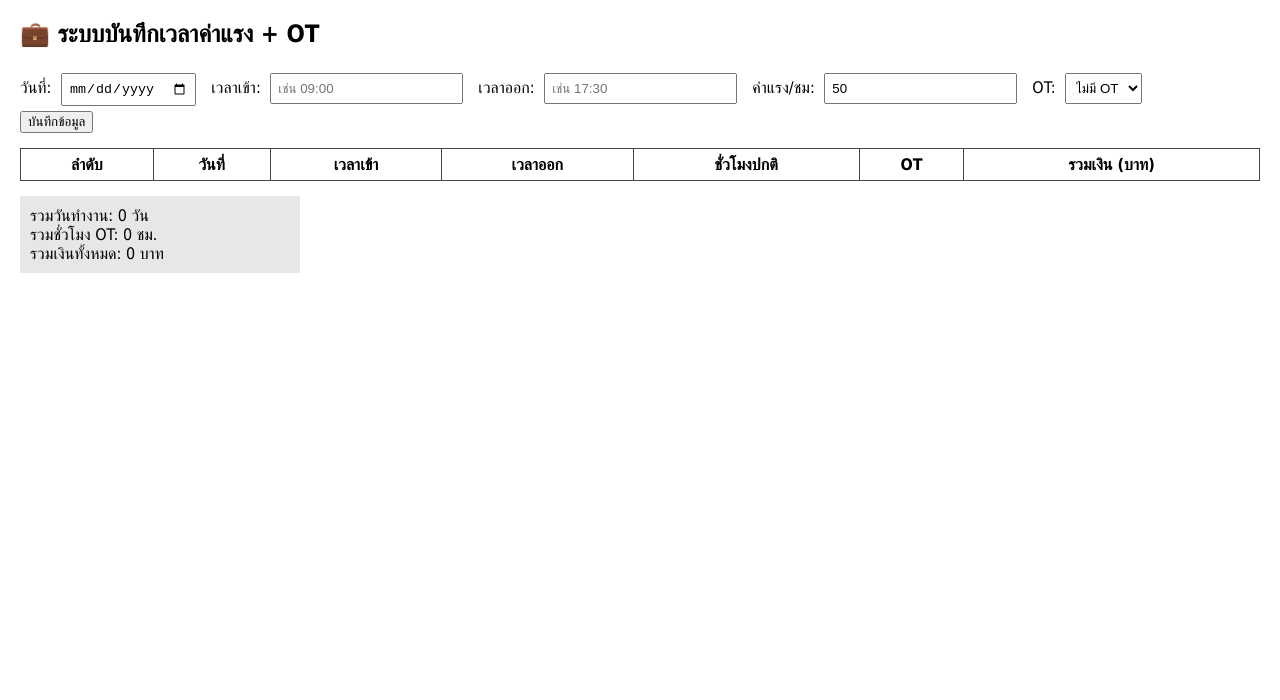
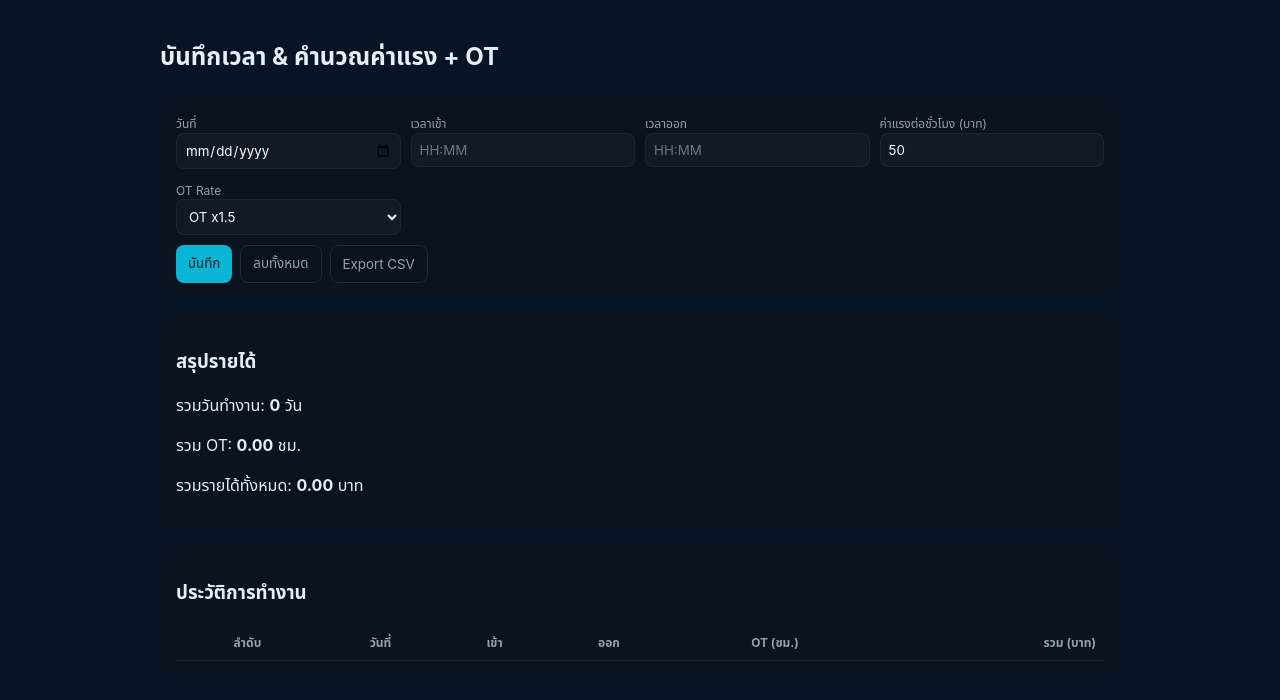
Before and after one commit to prachyaexe-cyber/parttime, a plain HTML site: page index.html in a window 1280 px wide. Drawn offline with Linux system fonts and the light colour scheme.

Commit message:
Update index.html

```diff
--- a/index.html
+++ b/index.html
@@ -1,135 +1,183 @@
-<!DOCTYPE html>
+<!doctype html>
 <html lang="th">
 <head>
-<meta charset="UTF-8">
-<title>บันทึกเวลาค่าแรง</title>
+<meta charset="utf-8" />
+<meta name="viewport" content="width=device-width,initial-scale=1" />
+<title>บันทึกเวลาและคำนวณค่าแรง + OT</title>
+
 <style>
-    body { font-family: Tahoma; margin: 20px; }
-    input, select { padding: 6px; margin: 5px; }
-    table { border-collapse: collapse; margin-top: 15px; width: 100%; }
-    th, td { border: 1px solid #444; padding: 6px; text-align: center; }
-    .container { display: flex; gap: 10px; flex-wrap: wrap; }
-    .sumBox { margin-top: 15px; background:#e7e7e7; padding:10px; width:260px; }
+:root{--bg:#0f1724;--card:#0b1220;--accent:#06b6d4;--muted:#98a0aa;--glass:rgba(255,255,255,0.03)}
+*{box-sizing:border-box;font-family:Inter,system-ui,Segoe UI,Roboto,'Noto Sans Thai',sans-serif}
+body{margin:0;background:#071428;color:#e6eef6;padding:20px}
+.container{max-width:960px;margin:0 auto}
+.card{background:var(--card);padding:16px;border-radius:10px;margin-bottom:14px}
+.grid{display:grid;grid-template-columns:repeat(4,1fr);gap:10px}
+label{font-size:12px;color:var(--muted)}
+input,select{width:100%;padding:8px;border-radius:8px;border:1px solid rgba(255,255,255,0.05);background:var(--glass);color:#fff}
+button{padding:8px 12px;border-radius:8px;border:0;cursor:pointer;background:var(--accent);color:#042022}
+button.ghost{background:transparent;border:1px solid rgba(255,255,255,0.1);color:var(--muted)}
+table{width:100%;border-collapse:collapse;margin-top:10px}
+th,td{padding:8px;border-bottom:1px solid rgba(255,255,255,0.06);font-size:13px}
+th{color:var(--muted);font-size:12px}
+.right{text-align:right}
+@media(max-width:720px){.grid{grid-template-columns:repeat(2,1fr)}}
 </style>
 </head>
+
 <body>
+<div class="container">
 
-<h2>💼 ระบบบันทึกเวลาค่าแรง + OT</h2>
+<h2>บันทึกเวลา & คำนวณค่าแรง + OT</h2>
 
-<div class="container">
+<div class="card">
+  <div class="grid">
     <div>
-        วันที่: <input type="date" id="dateInput">
+      <label>วันที่</label>
+      <input type="date" id="date">
     </div>
     <div>
-        เวลาเข้า: <input type="text" id="startInput" placeholder="เช่น 09:00" maxlength="5">
+      <label>เวลาเข้า</label>
+      <input type="text" id="start" placeholder="HH:MM" maxlength="5">
     </div>
     <div>
-        เวลาออก: <input type="text" id="endInput" placeholder="เช่น 17:30" maxlength="5">
+      <label>เวลาออก</label>
+      <input type="text" id="end" placeholder="HH:MM" maxlength="5">
     </div>
     <div>
-        ค่าแรง/ชม: <input type="number" id="rateInput" value="50">
+      <label>ค่าแรงต่อชั่วโมง (บาท)</label>
+      <input type="number" id="wage" value="50">
     </div>
     <div>
-        OT:
+      <label>OT Rate</label>
       <select id="otRate">
-            <option value="0">ไม่มี OT</option>
-            <option value="1.5">1.5</option>
-            <option value="2.0">2.0</option>
-            <option value="2.25">2.25</option>
+        <option value="1.5">OT x1.5</option>
+        <option value="2.0">OT x2.0</option>
+        <option value="2.5">OT x2.5</option>
       </select>
     </div>
   </div>
 
-<button onclick="saveData()">บันทึกข้อมูล</button>
+  <div style="margin-top:10px;display:flex;gap:8px">
+    <button id="addBtn">บันทึก</button>
+    <button id="clearBtn" class="ghost">ลบทั้งหมด</button>
+    <button id="exportBtn" class="ghost">Export CSV</button>
+  </div>
+</div>
 
-<table id="dataTable">
+<div class="card">
+<h3>สรุปรายได้</h3>
+<p>รวมวันทำงาน: <b id="sumDays">0</b> วัน</p>
+<p>รวม OT: <b id="sumOT">0</b> ชม.</p>
+<p>รวมรายได้ทั้งหมด: <b id="sumTotal">0</b> บาท</p>
+</div>
+
+<div class="card">
+<h3>ประวัติการทำงาน</h3>
+<table>
 <thead>
 <tr>
 <th>ลำดับ</th>
 <th>วันที่</th>
-            <th>เวลาเข้า</th>
-            <th>เวลาออก</th>
-            <th>ชั่วโมงปกติ</th>
-            <th>OT</th>
-            <th>รวมเงิน (บาท)</th>
+<th>เข้า</th>
+<th>ออก</th>
+<th>OT (ชม.)</th>
+<th class="right">รวม (บาท)</th>
 </tr>
 </thead>
-    <tbody></tbody>
+<tbody id="logTable"></tbody>
 </table>
+</div>
 
-<div class="sumBox">
-    รวมวันทำงาน: <span id="totalDays">0</span> วัน<br>
-    รวมชั่วโมง OT: <span id="totalOT">0</span> ชม.<br>
-    รวมเงินทั้งหมด: <span id="totalMoney">0</span> บาท
 </div>
 
 <script>
-let records = [];
+const key="workLogs_v2";
+let logs = JSON.parse(localStorage.getItem(key) || "[]");
 
-function autoTimeColon(input){
-    if(input.value.length === 2 && !input.value.includes(":")){
-        input.value = input.value + ":";
+function save(){ localStorage.setItem(key, JSON.stringify(logs)); }
+
+function autoTime(input){
+  input.addEventListener("input",()=>{
+    let v=input.value.replace(/[^0-9]/g,"");
+    if(v.length>=3) input.value=v.substring(0,2)+":"+v.substring(2,4);
+    else input.value=v;
+  });
 }
-}
-
-document.getElementById("startInput").addEventListener("input", e => autoTimeColon(e.target));
-document.getElementById("endInput").addEventListener("input", e => autoTimeColon(e.target));
+autoTime(document.getElementById("start"));
+autoTime(document.getElementById("end"));
 
 function toMinutes(t){
-    let [h, m] = t.split(":").map(Number);
-    return h * 60 + m;
-}
-
-function saveData(){
-    const date = document.getElementById("dateInput").value;
-    const start = document.getElementById("startInput").value;
-    const end = document.getElementById("endInput").value;
-    const rate = Number(document.getElementById("rateInput").value);
-    const otRate = Number(document.getElementById("otRate").value);
-
-    if(!date || !start || !end){
-        alert("กรุณากรอกข้อมูลให้ครบ");
-        return;
-    }
-
-    let diff = (toMinutes(end) - toMinutes(start)) / 60;
-    if(diff < 0){ alert("เวลาออกต้องมากกว่าเวลาเข้า"); return; }
-
-    let normalHours = Math.min(diff, 8);
-    let otHours = diff > 8 ? diff - 8 : 0;
-
-    let total = (normalHours * rate) + (otHours * rate * otRate);
-
-    records.push({date, start, end, normalHours, otHours, total});
-    render();
+  let [h,m]=t.split(":").map(Number);
+  return h*60+m;
 }
 
 function render(){
-    const tbody = document.querySelector("#dataTable tbody");
-    tbody.innerHTML = "";
+  const tb=document.getElementById("logTable");
+  tb.innerHTML="";
 
-    let totalDays=records.length, totalOT=0, totalMoney=0;
+  let sumOT=0, sumTotal=0;
+  let days=new Set();
 
-    records.forEach((r,i)=>{
-        totalOT += r.otHours;
-        totalMoney += r.total;
+  logs.forEach((l,i)=>{
+    days.add(l.date);
+    sumOT+=l.ot;
+    sumTotal+=l.total;
 
-        tbody.innerHTML += `
-        <tr>
+    tb.innerHTML += `<tr>
       <td>${i+1}</td>
-            <td>${r.date}</td>
-            <td>${r.start}</td>
-            <td>${r.end}</td>
-            <td>${r.normalHours.toFixed(2)}</td>
-            <td>${r.otHours.toFixed(2)}</td>
-            <td>${r.total.toFixed(2)}</td>
+      <td>${l.date}</td>
+      <td>${l.start}</td>
+      <td>${l.end}</td>
+      <td>${l.ot.toFixed(2)}</td>
+      <td class="right">${l.total.toFixed(2)}</td>
     </tr>`;
   });
 
-    document.getElementById("totalDays").innerText = totalDays;
-    document.getElementById("totalOT").innerText = totalOT.toFixed(2);
-    document.getElementById("totalMoney").innerText = totalMoney.toFixed(2);
+  document.getElementById("sumDays").textContent = days.size;
+  document.getElementById("sumOT").textContent = sumOT.toFixed(2);
+  document.getElementById("sumTotal").textContent = sumTotal.toFixed(2);
 }
+
+document.getElementById("addBtn").onclick = ()=>{
+  let date=date.value, start=start.value, end=end.value;
+  let wage=parseFloat(wage.value)||0;
+  let otRate=parseFloat(otRate.value)||1.5;
+  if(!date||!start||!end) return alert("กรอกข้อมูลไม่ครบ");
+
+  let mins = toMinutes(end)-toMinutes(start);
+  if(mins <= 0) return alert("เวลาไม่ถูกต้อง");
+
+  let hours = mins/60;
+  let normal = Math.min(hours,8);
+  let ot = Math.max(hours-8,0);
+
+  let total = (normal*wage) + (ot*wage*otRate);
+
+  logs.push({date,start,end,ot,total});
+  save();
+  render();
+};
+
+document.getElementById("clearBtn").onclick=()=>{
+  if(confirm("ลบข้อมูลทั้งหมด?")){
+    logs=[];
+    save(); render();
+  }
+};
+
+document.getElementById("exportBtn").onclick=()=>{
+  if(!logs.length) return alert("ไม่มีข้อมูล");
+  let csv = "index,date,start,end,ot,total\n" + logs.map((l,i)=>
+    `${i+1},${l.date},${l.start},${l.end},${l.ot},${l.total}`
+  ).join("\n");
+
+  let a=document.createElement("a");
+  a.href=URL.createObjectURL(new Blob([csv],{type:"text/csv"}));
+  a.download="worklog.csv";
+  a.click();
+};
+
+render();
 </script>
 
 </body>
```
Lines whose indentation alone changed are shown as unchanged.
